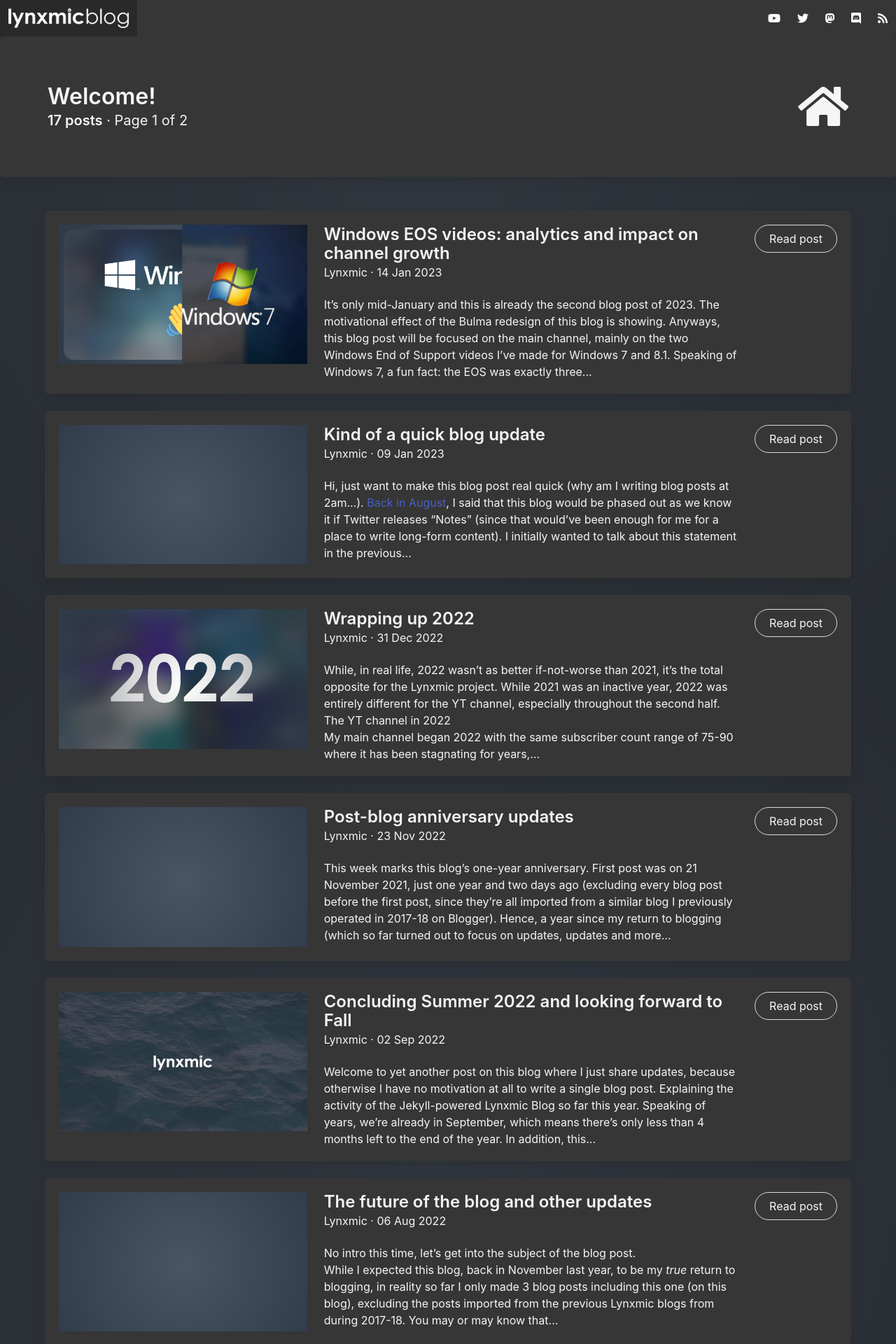
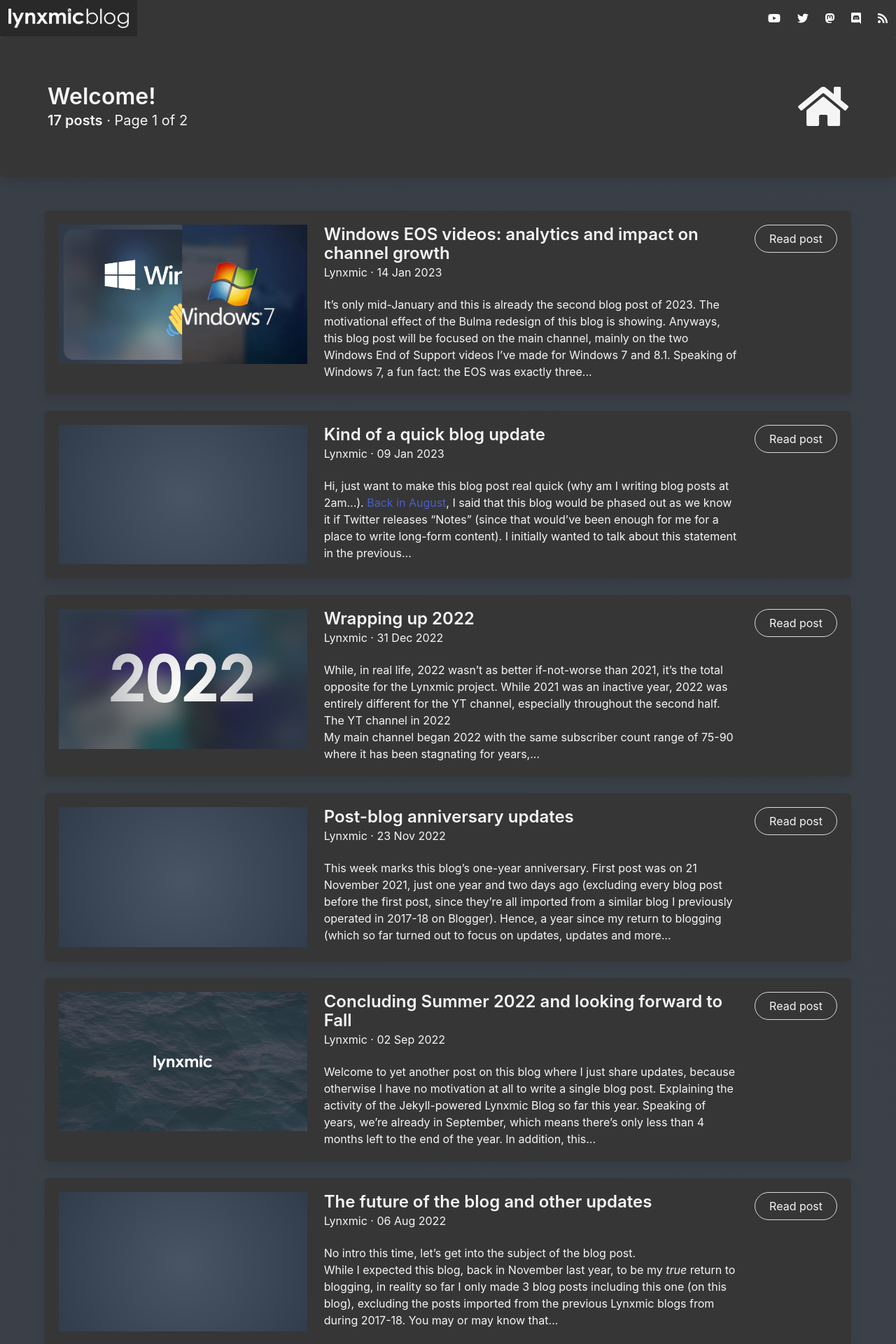
Before and after one commit to theclyron/lynxblog, a Jekyll site: the page built from docs/index.html, in a window 1280 px wide. Shown: the top 1920 px of the page at 70% size. Built offline with Jekyll 4.4.1, drawn with Linux system fonts in a browser that asks for light colours; nearby versions of some CDN libraries; the list of posts is cut into pages by our own code.

Commit message:
replace background image with animated gradient

```diff
--- a/docs/_layouts/homepage.html
+++ b/docs/_layouts/homepage.html
@@ -5,15 +5,13 @@
   {% include head.html %}
   <style>
     html, body {
-        background-image: url("https://lynxmic.github.io/img/blog bg.png");
-        background-position: center;
-        background-attachment: fixed;
+        background: linear-gradient(-50deg, rgba(73, 85, 101, .5), rgba(48, 59, 74, .5));
+        animation: gradient 15s ease infinite;
+        background-size: 400% 400%;
+       	height: 100vh;
         background-color: #363636;
         overflow-y: overlay;
         overflow-x: hidden;
-         }
-     a:hover {
-        color: white;
          }
     ::-webkit-scrollbar {
         width: 8px;
@@ -21,14 +19,28 @@
          }
     ::-webkit-scrollbar-track {
        border-radius: 10px;
-         }
+        }
     ::-webkit-scrollbar-thumb {
        background: #f5f5f5;
        border-radius: 10px;
-         }
+        }
    ::-webkit-scrollbar-thumb:hover {
        background: #dbdbdb;
-         }
+        }
+   a:hover {
+       color: white;
+        }
+   @keyframes gradient {
+	     0% {
+		      background-position: 0% 50%;
+	        }
+	     50% {
+		      background-position: 100% 50%;
+	        }
+	     100% {
+		      background-position: 0% 50%;
+	        }
+        }
 </style>
 </head>
 
```
